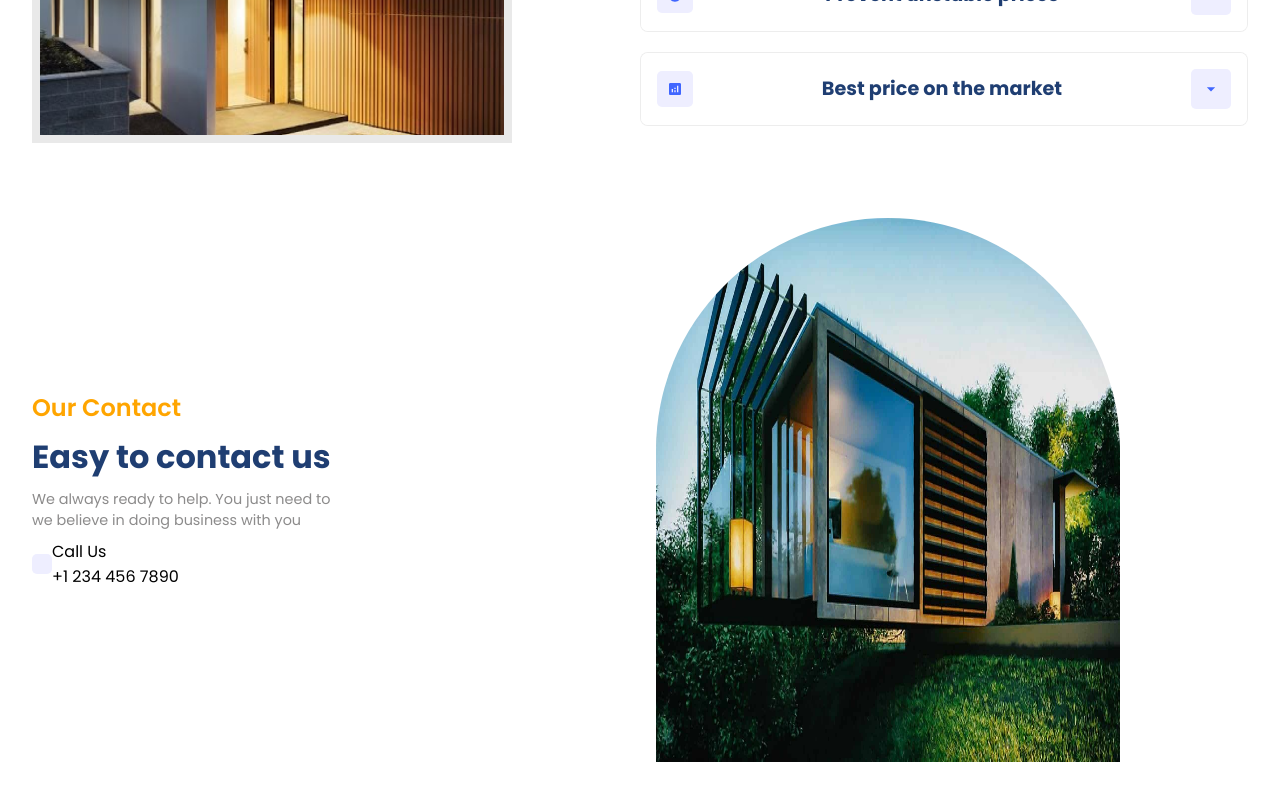
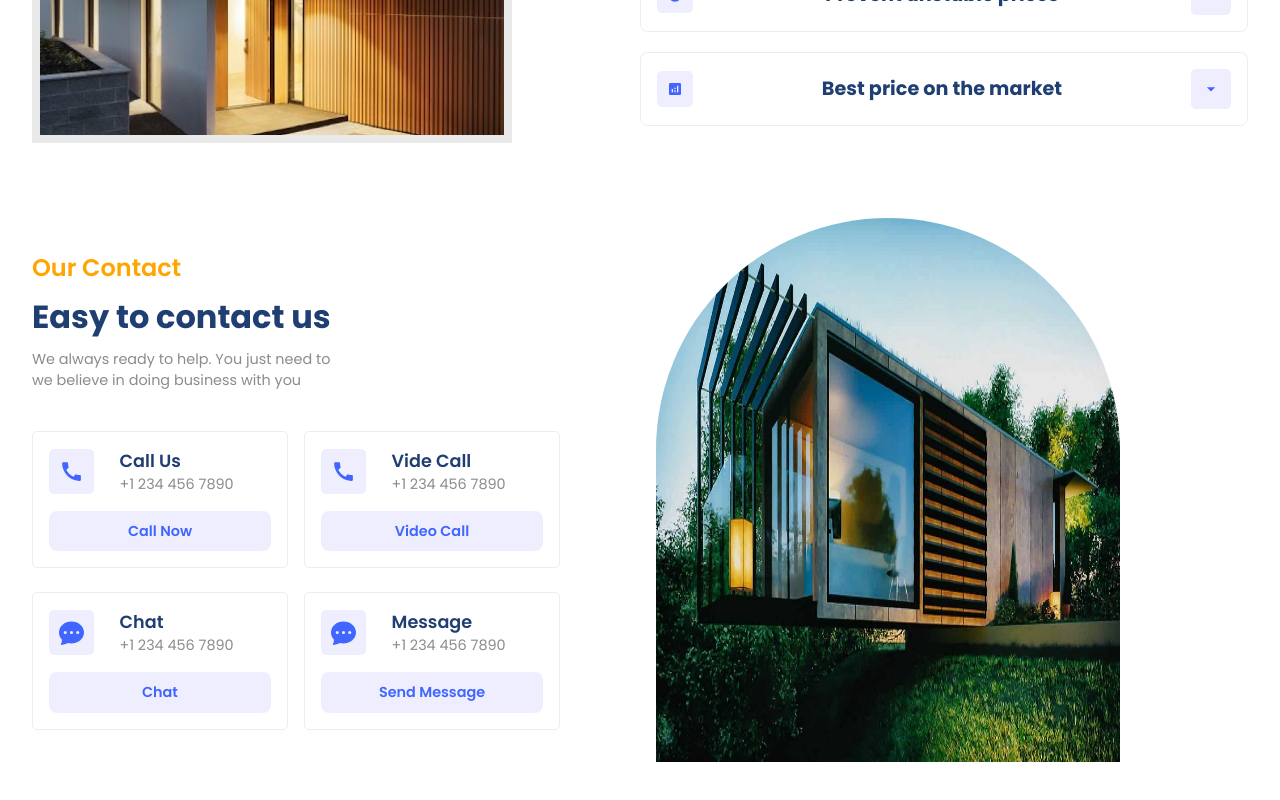
Before and after one commit to Samms206/RealEstateReacJS, a React (Vite) app: page / in a window 1280 px wide. Shown: the part 1899-2699 px from the top of the page. Built offline with nearby package versions, Linux system fonts and the light colour scheme.

Commit message:
updated-ContactSection

```diff
--- a/src/components/Contact/Contact.css
+++ b/src/components/Contact/Contact.css
@@ -13,3 +13,50 @@
 .c-left{
     gap: 0.5rem;
 }
+
+.contactModes{
+    gap: 1rem;
+    margin-top: 2rem;
+}
+
+.contactModes .row{
+    gap: 1.5em;
+}
+
+.mode{
+    width: 16rem;
+    padding: 1rem;
+    border: 0.8px solid rgba(128, 128, 128, 0.143);
+    border-radius: 5px;
+    gap: 1rem;
+    transition: all 300ms ease-in;
+}
+
+.mode .button{
+    width: 100%;
+    background: var(--lightBlue);
+    color: var(--blue);
+    font-size: 0.9rem;
+    font-weight: 600;
+}
+
+.mode>:nth-child(1){
+    gap: 1.6rem;
+    width: 100%;
+}
+
+.mode .detail .primaryText{
+    font-size: 1.1rem;
+    font-weight: 600;
+}
+
+.mode:hover{
+    scale: 1.1;
+    box-shadow: var(--shadow);
+}
+
+.mode .button:hover{
+    scale: 0.8;
+    background: var(--blue-gradient);
+    color: white;
+}
--- a/src/components/Contact/Contact.jsx
+++ b/src/components/Contact/Contact.jsx
@@ -1,5 +1,8 @@
 import React from 'react'
 import './Contact.css'
+import {MdCall} from 'react-icons/md'
+import {BsFillChatDotsFill} from 'react-icons/bs'
+import {HiChatBubbleBottomCenter} from 'react-icons/hi2'
 
 const Contact = () => {
   return (
@@ -14,18 +17,70 @@ const Contact = () => {
                     we believe in doing business with you
                 </span>
 
-                <div className="flexColStart contactModes">
+                <div className="flexStart contactModes">
                     {/* firts row */}
                     <div className="flexColStart row">
+                        {/* first mode */}
                         <div className="flexColCenter mode">
                             <div className="flexStart">
                                 <div className="flexCenter icon">
-                                    <i className="fa fa-phone-alt"></i>
+                                    <MdCall size={25}/>
                                 </div>
                                 <div className="flexColStart detail">
-                                    <span>Call Us</span>
-                                    <span>+1 234 456 7890</span>
+                                    <span className='primaryText'>Call Us</span>
+                                    <span className='secondaryText'>+1 234 456 7890</span>
                                 </div>
+                            </div>
+                            <div className="flexCenter button">
+                                Call Now
+                            </div>
+                        </div>
+                        {/* second mode */}
+                        <div className="flexColCenter mode">
+                            <div className="flexStart">
+                                <div className="flexCenter icon">
+                                    <BsFillChatDotsFill size={25}/>
+                                </div>
+                                <div className="flexColStart detail">
+                                    <span className='primaryText'>Chat</span>
+                                    <span className='secondaryText'>+1 234 456 7890</span>
+                                </div>
+                            </div>
+                            <div className="flexCenter button">
+                                Chat
+                            </div>
+                        </div>
+                    </div>
+                    {/* second row */}
+                    <div className="flexColStart row">
+                        {/* first mode */}
+                        <div className="flexColCenter mode">
+                            <div className="flexStart">
+                                <div className="flexCenter icon">
+                                    <MdCall size={25}/>
+                                </div>
+                                <div className="flexColStart detail">
+                                    <span className='primaryText'>Vide Call</span>
+                                    <span className='secondaryText'>+1 234 456 7890</span>
+                                </div>
+                            </div>
+                            <div className="flexCenter button">
+                                Video Call
+                            </div>
+                        </div>
+                        {/* second mode */}
+                        <div className="flexColCenter mode">
+                            <div className="flexStart">
+                                <div className="flexCenter icon">
+                                    <BsFillChatDotsFill size={25}/>
+                                </div>
+                                <div className="flexColStart detail">
+                                    <span className='primaryText'>Message</span>
+                                    <span className='secondaryText'>+1 234 456 7890</span>
+                                </div>
+                            </div>
+                            <div className="flexCenter button">
+                                Send Message
                             </div>
                         </div>
                     </div>
```
